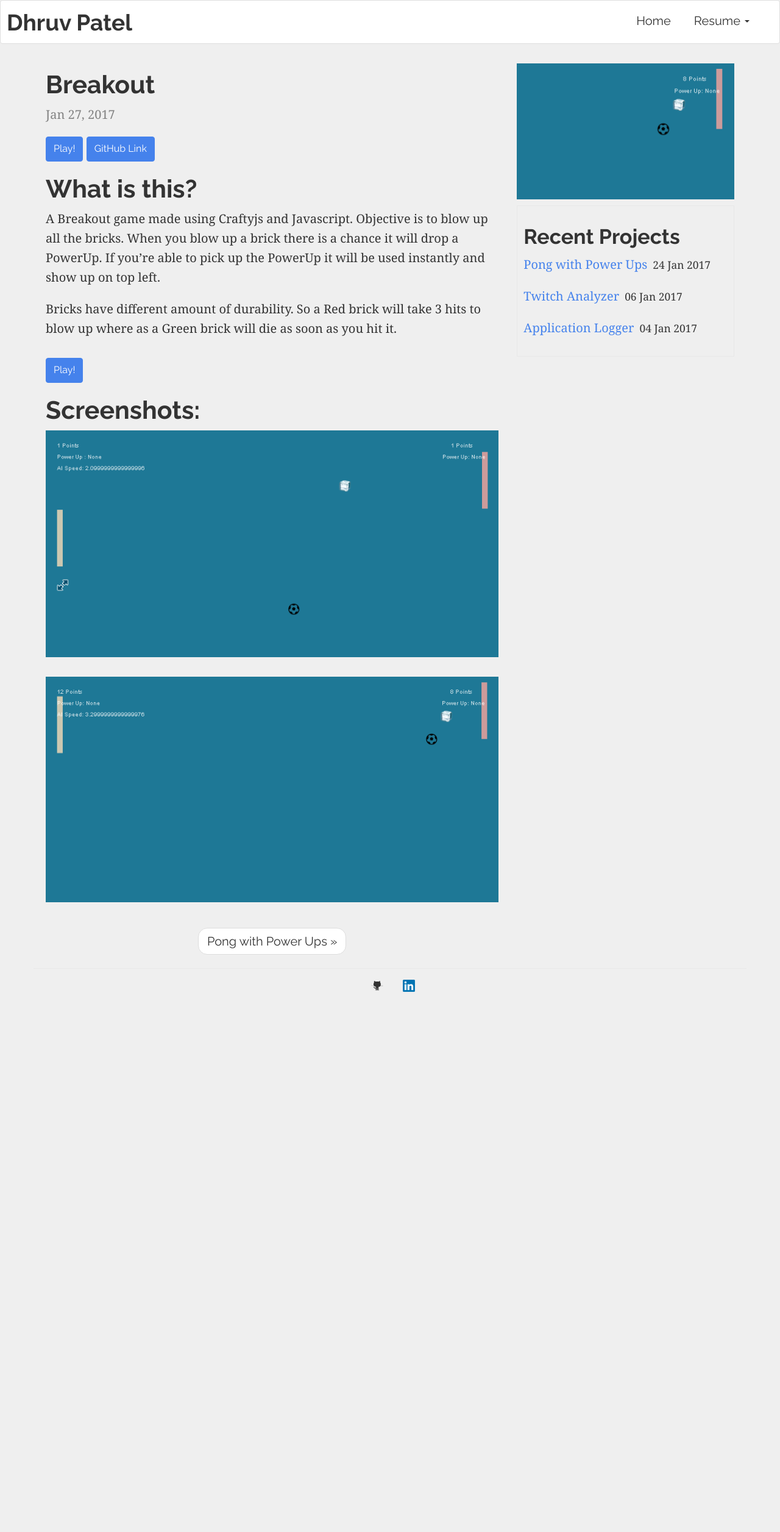
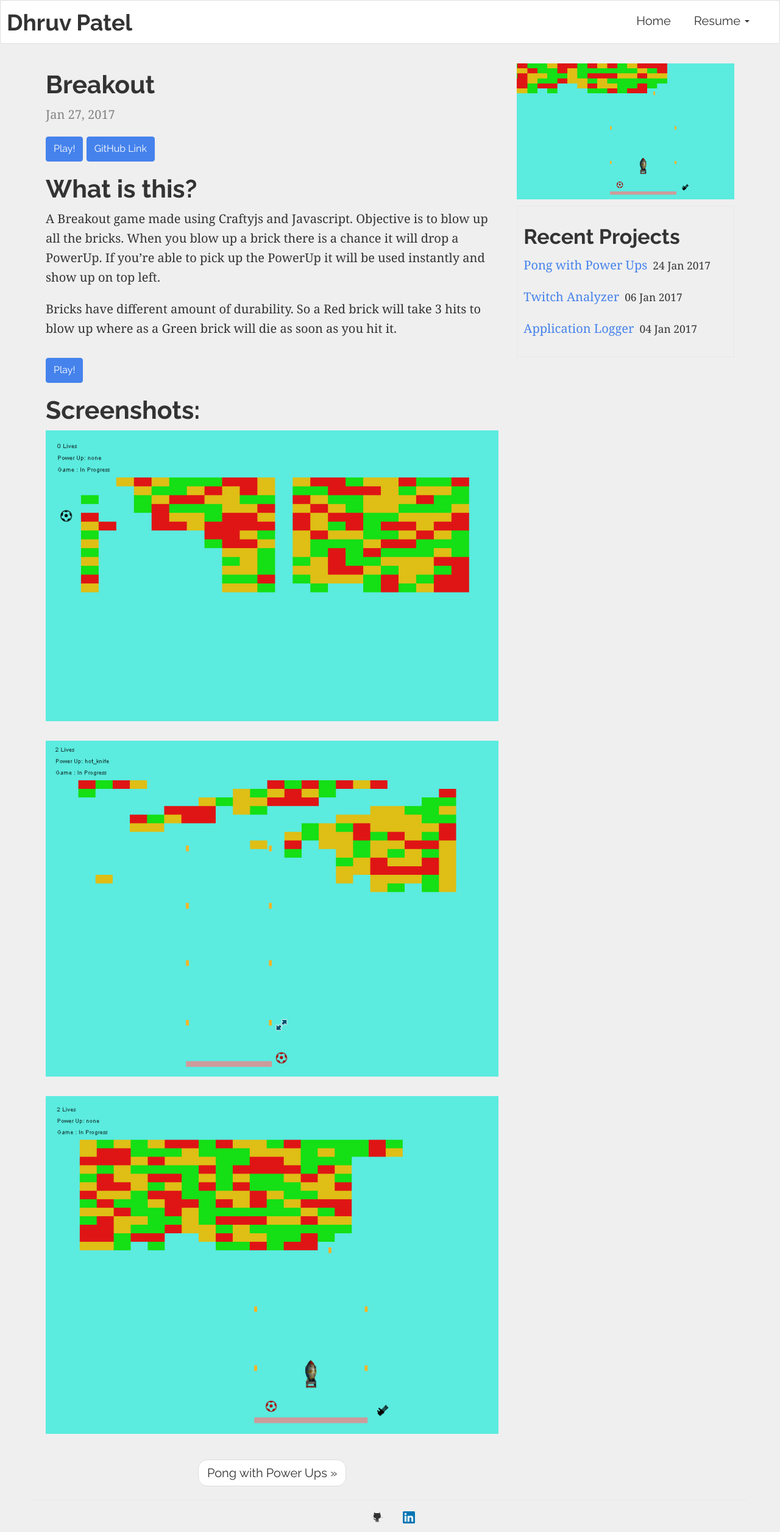
Before and after one commit to pateldhruv1993/pateldhruv1993, a Jekyll site: the page built from _posts/2017-01-27-breakout.markdown, in a window 1280 px wide. Shown: the whole page at 61% size. Built offline with Jekyll 4.4.1, drawn with Linux system fonts in a browser that asks for light colours; before the commit the page ends 1641 px from its top, so only the background shows below that.

Commit message:
Update 2017-01-27-breakout.markdown

```diff
--- a/_posts/2017-01-27-breakout.markdown
+++ b/_posts/2017-01-27-breakout.markdown
@@ -3,7 +3,7 @@
 layout: post
 title: Breakout
 categories: 'javascript breakout js crafty game'
-img: pong-with-powerups.png
+img: breakout.png
 ---
 <a target="_blank"  href="https://pateldhruv1993.github.io/Breakout" class="btn btn-primary">Play!</a>
 <a  target="_blank" href="https://github.com/pateldhruv1993/Breakout" class="btn btn-primary">GitHub Link</a>
@@ -17,6 +17,8 @@
 <a target="_blank" href="https://pateldhruv1993.github.io/Breakout/" class="btn btn-primary">Play!</a>
 
 <h1>Screenshots:</h1>
-<img width="100%" src="{{site.baseurl}}/images/pong-with-powerups1.png">
+<img width="100%" src="{{site.baseurl}}/images/breakout1.png">
 <br><br>
-<img width="100%" src="{{site.baseurl}}/images/pong-with-powerups2.png">
+<img width="100%" src="{{site.baseurl}}/images/breakout2.png">
+<br><br>
+<img width="100%" src="{{site.baseurl}}/images/breakout3.png">
```
